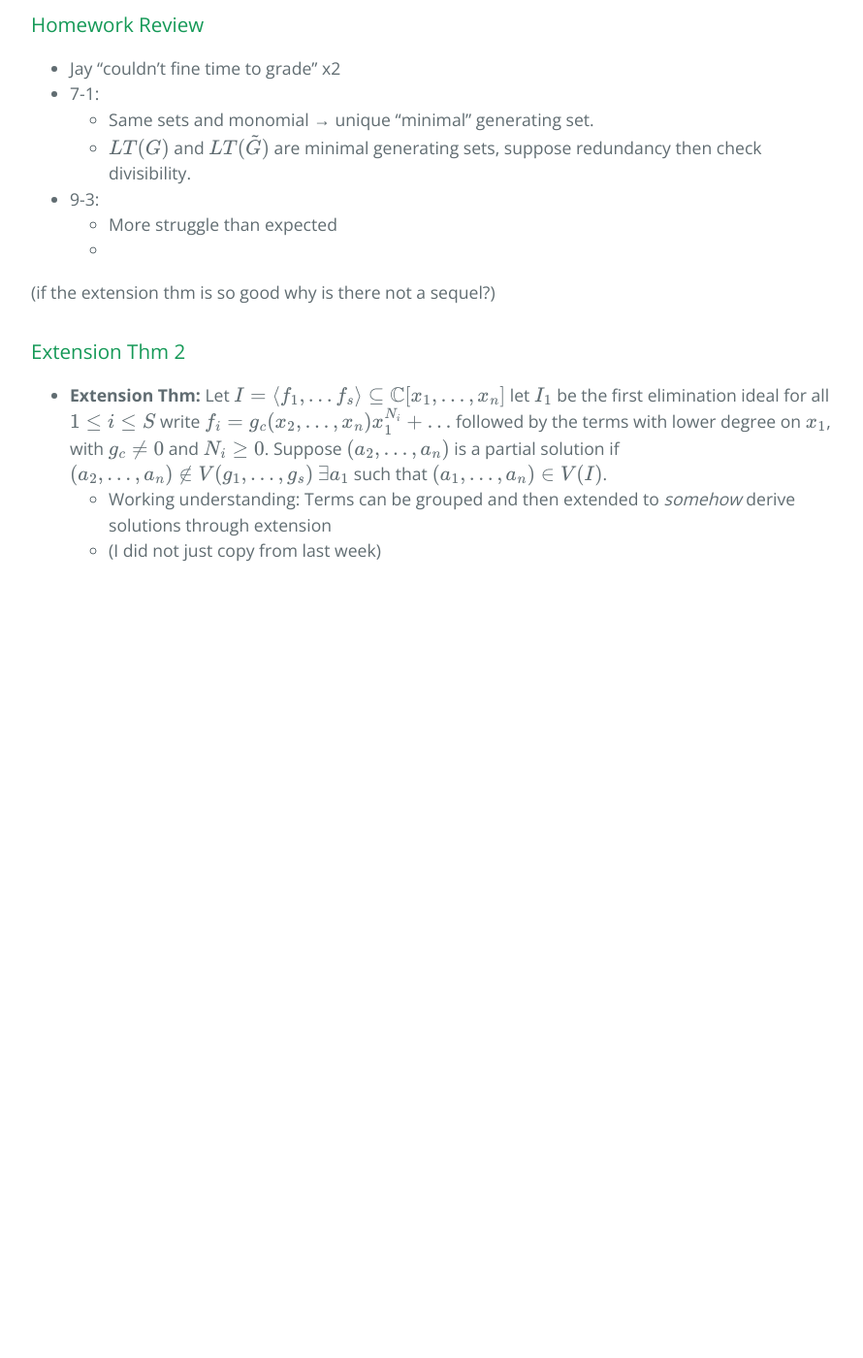
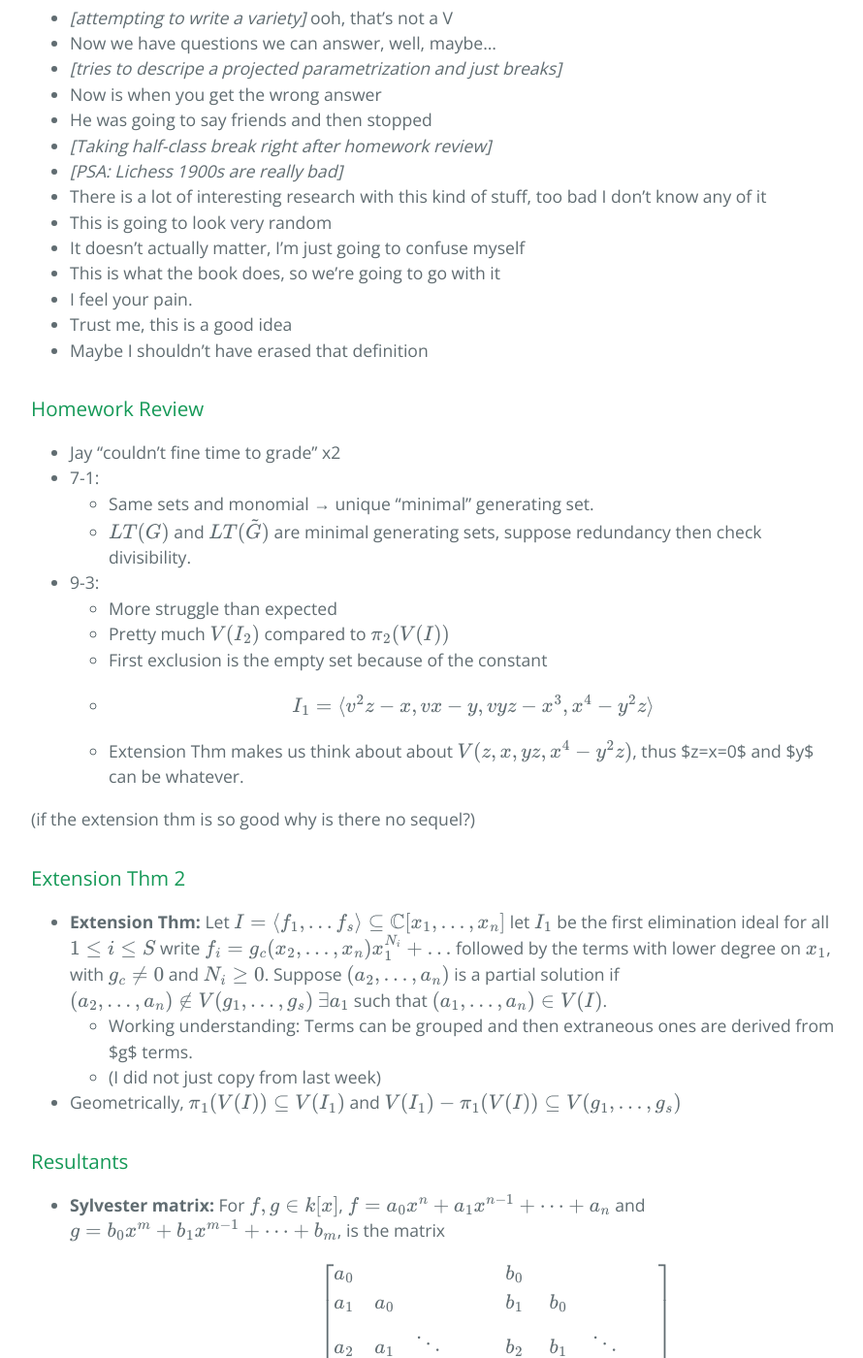
Before and after one commit to iCalculated/2019Notes, a Jekyll site: the page built from _posts/2019-11-06-MATH4990-L10.md, in a window 1280 px wide and 1400 px high, scrolled down 1093 px. Shown: the whole window at 97% size, without its empty margins (192-1082 px from the left). Built offline with Jekyll 4.4.1, drawn with Linux system fonts in a browser that asks for light colours; our own code applies the rules of GitHub Pages for plain Markdown files; formulas are drawn with MathJax 3; before the commit the page ends 1723 px from its top, so only the background shows below that; some of the changed text lies outside the part shown.

Commit message:
insane matrix

```diff
--- a/_posts/2019-11-06-MATH4990-L10.md
+++ b/_posts/2019-11-06-MATH4990-L10.md
@@ -30,6 +30,21 @@
 - Problem 1 on 7 was not *meant* to be difficult
 - Remember, for this class there is nothing I *have* to get to
 - We can always go slower
+- 2's are not 1's
+- *[attempting to write a variety]* ooh, that's not a V
+- Now we have questions we can answer, well, maybe...
+- *[tries to descripe a projected parametrization and just breaks]*
+- Now is when you get the wrong answer
+- He was going to say friends and then stopped
+- *[Taking half-class break right after homework review]*
+- *[PSA: Lichess 1900s are really bad]*
+- There is a lot of interesting research with this kind of stuff, too bad I don't know any of it
+- This is going to look very random
+- It doesn't actually matter, I'm just going to confuse myself
+- This is what the book does, so we're going to go with it
+- I feel your pain.
+- Trust me, this is a good idea
+- Maybe I shouldn't have erased that definition
 
 ### Homework Review
 
@@ -39,14 +54,37 @@
     - $$LT(G)$$ and $$LT(\tilde{G})$$ are minimal generating sets, suppose redundancy then check divisibility.
 - 9-3:
     - More struggle than expected
-    -
+    - Pretty much $$V(I_2)$$ compared to $$\pi_2(V(I))$$
+    - First exclusion is the empty set because of the constant
+    - $$I_1=\langle v^2z-x,vx-y, vyz-x^3, x^4-y^2z\rangle$$
+    - Extension Thm makes us think about about $$V(z,x,yz,x^4-y^2z)$$, thus $z=x=0$ and $y$ can be whatever.
 
-(if the extension thm is so good why is there not a sequel?)
+(if the extension thm is so good why is there no sequel?)
 
 ### Extension Thm 2
 
 - **Extension Thm:** Let $$I=\langle f_1,\dots f_s\rangle \subseteq \mathbb{C}[x_1,\dots,x_n]$$ let $$I_1$$ be the first elimination ideal for all $$1\leq i \leq S$$ write
 $$f_i = g_c(x_2,\dots,x_n)x_1^{N_i} + \dots$$
 followed by the terms with lower degree on $$x_1$$, with $$g_c \neq 0$$ and $$N_i \geq 0$$. Suppose $$(a_2,\dots,a_n)$$ is a partial solution if $$(a_2,\dots,a_n)\notin V(g_1,\dots,g_s)$$ $$\exists a_1$$ such that $$(a_1,\dots,a_n)\in V(I)$$.
-    - Working understanding: Terms can be grouped and then extended to *somehow* derive solutions through extension
+    - Working understanding: Terms can be grouped and then extraneous ones are derived from $g$ terms.
     - (I did not just copy from last week)
+- Geometrically, $$\pi_1(V(I))\subseteq V(I_1)$$ and $$V(I_1) - \pi_1(V(I)) \subseteq V(g_1,\dots,g_s)$$
+
+### Resultants
+
+- **Sylvester matrix:** For $$f,g\in k[x]$$, $$f=a_0x^n+a_1x^{n-1}+\dots+a_n$$ and $$g=b_0x^{m}+b_1x^{m-1}+\dots+b_m$$, is the matrix
+
+$$\text{Syl}(f,g,x)=\underbrace{\begin{bmatrix}
+a_0 & & & & b_0 & & & \\
+a_1 & a_0 & & & b_1 & b_0 & & \\
+a_2 & a_1 &  \ddots & & b_2 & b_1 & \ddots & \\
+\vdots & & \ddots & a_0 & \vdots & & \ddots & b_0 \\
+& \vdots & & a_1 & &\vdots& & b_1 \\
+a_l & & & & b_m & & & \\
+& a_l & & \vdots & & b_m & & \vdots \\
+& & \ddots & & & & \ddots & \\
+& & & a_1 & & & b_m\
+\end{bmatrix}}_{m+n}$$
+
+- **Resultant:** $$\text{Res}(f,g,x)=\text{det}(\text{Syl}(f,g,x))$$
+- **Thm:** If $$f,g$$ have a common root then the resultant is zero.
```
